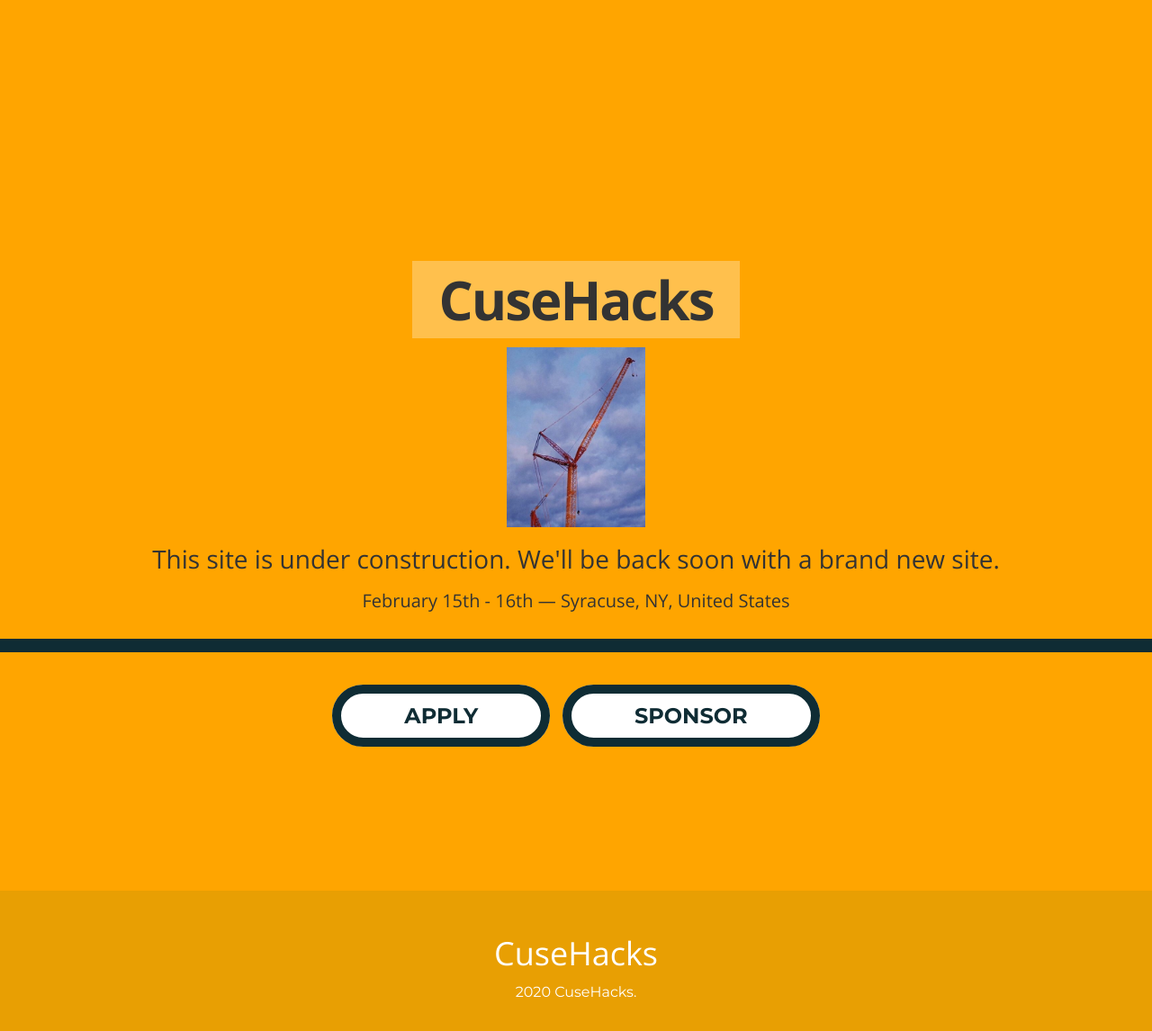
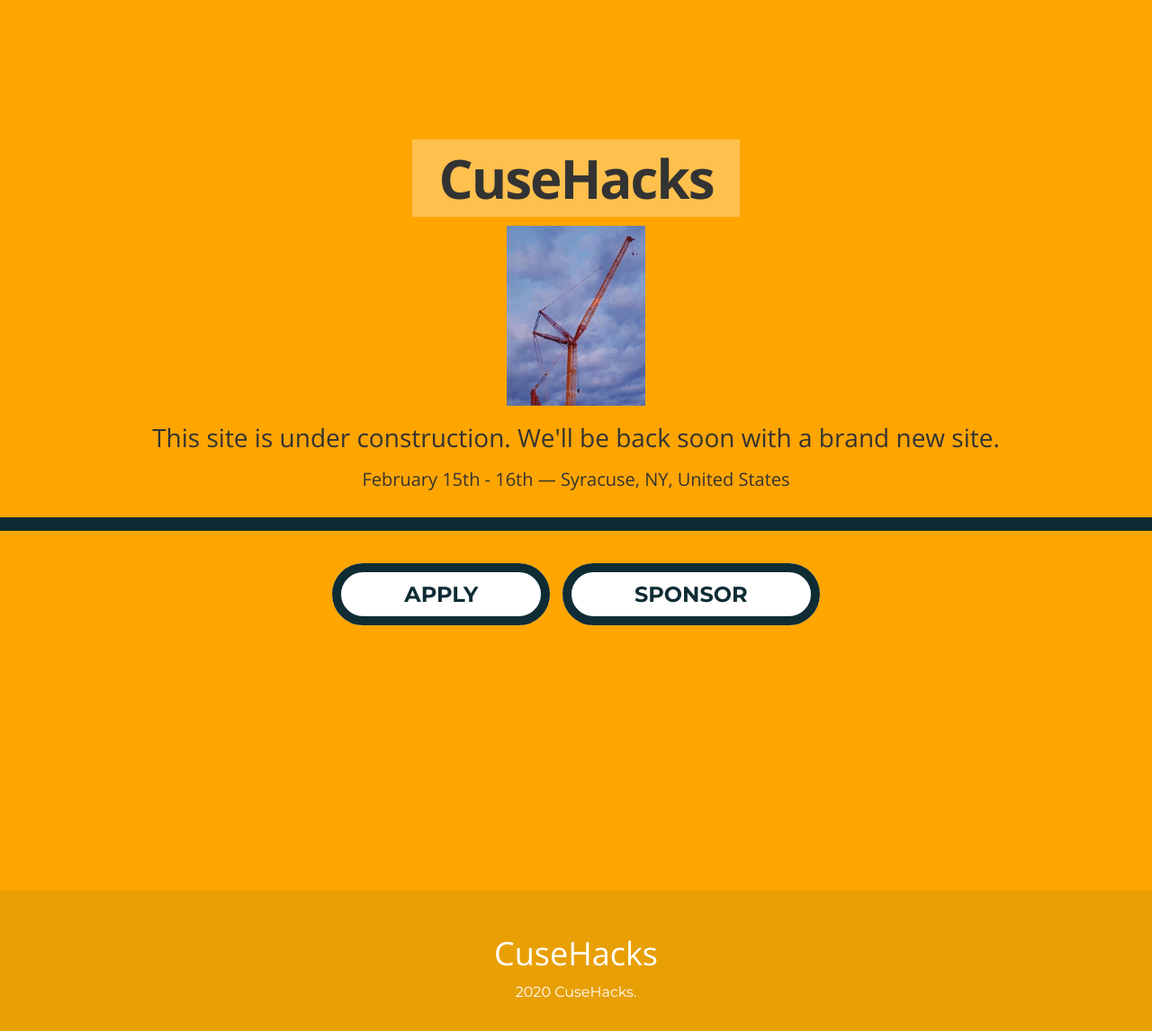
Before and after one commit to innovateorange/cusehacks, a Jekyll site: the page built from index.html, in a window 1280 px wide. Shown: the whole page at 90% size. Built offline with Jekyll 4.4.1, drawn with Linux system fonts in a browser that asks for light colours; nearby versions of some CDN libraries.

Commit message:
shortened wrapper padding

```diff
--- a/css/original.css
+++ b/css/original.css
@@ -65,7 +65,7 @@
 }
 
 .hero .wrapper {
-  padding-top: 30vh;
+  padding-top: 15vh;
 }
 
 .hero .wrapper h1 {
```
